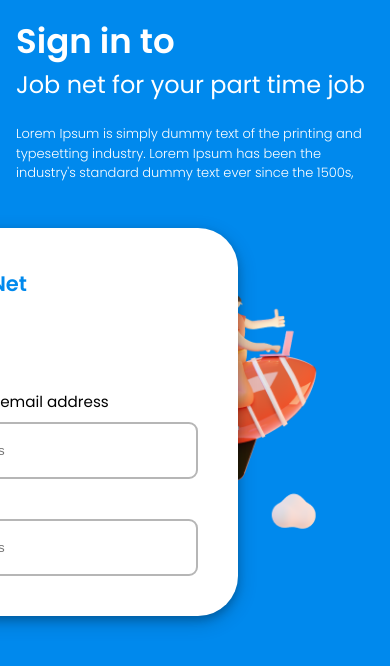
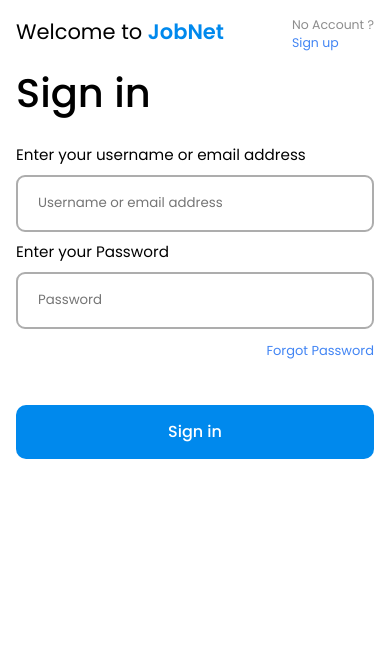
Before and after one commit to TharushiSewmini/jobnet, a React (Create React App) app: page / in a window 390 px wide. Shown: the top 666 px of the page. Built offline with nearby package versions, Linux system fonts and the light colour scheme.

Commit message:
adding responsive issues of  sign in page

```diff
--- a/src/App.css
+++ b/src/App.css
@@ -36,11 +36,12 @@
     transform: rotate(360deg);
   }
 } */
-
+@import url("https://fonts.googleapis.com/css2?family=Poppins:ital,wght@0,100;0,200;0,300;0,400;0,500;0,600");
 * {
   box-sizing: border-box;
   margin: 0;
   padding: 0;
+  font-family: "Poppins", sans-serif;
 }
 
 *::-webkit-scrollbar {
--- a/src/components/ReusableButton/index.css
+++ b/src/components/ReusableButton/index.css
@@ -0,0 +1,11 @@
+.reuable-button{
+    background-color: #0089ED;
+    height: 3.375rem;
+    width: 100%;
+    border-radius: 0.625rem;
+  border: none;
+  color: #FFFFFF;
+  font-size: 1rem;
+  font-weight: 500;
+
+}
--- a/src/components/ReusableButton/index.tsx
+++ b/src/components/ReusableButton/index.tsx
@@ -1,9 +1,7 @@
-import React from 'react'
-import "./index.css"
+import React from "react";
+import "./index.css";
 const ReusableButton = () => {
-  return (
-    <div>ReusableButton</div>
-  )
-}
+  return <button className="reuable-button">Sign in</button>;
+};
 
-export default ReusableButton
+export default ReusableButton;
--- a/src/components/SignInTextField/index.css
+++ b/src/components/SignInTextField/index.css
@@ -1,10 +1,12 @@
 
-
+.signin-textfield-container{
+border-color: rgb(182, 182, 182);
+}
 .signin-textfield-content{
     padding: 1.25rem;
     height: 3.563rem;
     width: 100%;
-    border: 2px solid rgb(182, 182, 182);
+border : 2px solid #ADADAD;
     outline: none;
     border-radius: 0.563rem;
     box-shadow: none;
--- a/src/components/SignInTextField/index.tsx
+++ b/src/components/SignInTextField/index.tsx
@@ -1,14 +1,19 @@
 import React from 'react'
 import "./index.css"
+interface SignInTextFieldProps{
+     placeHolderValue : string,
+     value : string,
+     onChange:(e:any)=> void;
 
-const SignInTextField = () => {
+}
+const SignInTextField = ({placeHolderValue , value , onChange}:SignInTextFieldProps) => {
   return (
     <div className='signin-textfield-container'>
         <input
         className='signin-textfield-content'
-        placeholder='Username or email address'
-        value={""}
-        onChange={()=>{}}
+        placeholder={placeHolderValue}
+        value={value}
+        onChange={(e)=>onChange(e)}
 
         />
     </div>
--- a/src/pages/SignInPage/index.css
+++ b/src/pages/SignInPage/index.css
@@ -14,7 +14,7 @@
   display: flex;
   flex-direction: row;
   background-color: #0089ed;
-  flex: 1;
+  flex: 2;
   padding-inline: 4.563rem;
 }
 
@@ -61,44 +61,62 @@
 }
 
 @media (max-width: 768px) {
+  .sign-in-up-right-container,
+  .sign-in-up-left-container,
+  .sign-in-paragraph,
+  .sign-down-conatiner,
   .sign-in-up-container {
-    flex-direction: column;
-    background-color: #0089ed;
-    padding-inline: 1rem;
+    display: none;
   }
 
-  .sign-in-up-right-container,
-  .sign-in-up-left-container {
+  .sign-in-main-forum-container {
+    background-color: white;
+    height: 100vh;
     width: 100%;
-    padding-top: 1rem;
+    overflow: hidden;
+    position: relative;
+    right: 0 !important;
+    left: 0 !important;
+    top: 0 !important;
+    bottom: 0 !important;
+    display: flex;
+    flex-direction: column;
+    align-items: center;
+    justify-content: center;
+    padding-bottom: 0rem !important;
+    padding-inline: 0 !important;
+    padding: 0 !important;
   }
+  .sign-in-box-white-form {
+    background-color: white;
+    width: 100% !important;
+    height: 100% !important;
+    border-radius: 0 !important;
+    box-shadow: none !important;
 
-  .sign-in-paragraph {
-    width: 100%;
-  }
-  .sign-down-conatiner {
-    display: none;
+    padding: 1rem !important;
   }
 }
+
 .sign-in-main-forum-container {
   position: absolute;
   z-index: 2;
-
   display: flex;
   top: 0;
   bottom: 0;
   flex-direction: column;
   justify-content: center;
-
+  padding-bottom: 1rem;
   right: 9.5rem;
+  padding-inline: 2rem;
 }
 .sign-in-box-white-form {
   display: flex;
   flex-direction: column;
-  width: 28.688rem;
+  width: 100%;
   padding: 2.5rem;
   background-color: white;
-
+  width: 30rem;
   border-radius: 2.5rem;
   box-shadow: 0 4px 8px 0 rgba(0, 0, 0, 0.2), 0 6px 20px 0 rgba(0, 0, 0, 0.19);
 }
@@ -122,3 +140,28 @@
   font-weight: 400;
   line-height: 2.5rem;
 }
+.signin-signin-btn {
+  padding-top: 2.75rem;
+}
+.sign-in-forget-password {
+  padding-top: 0.75rem;
+  text-align: end;
+  color: #4285f4;
+  font-weight: 400;
+  font-size: 0.813rem;
+}
+.signin-welcome-full-container {
+  display: flex;
+  flex-direction: row;
+  justify-content: space-between;
+}
+.sign-in-no-account {
+  display: flex;
+  flex-direction: column;
+  font-size: 0.78rem;
+  color: #8d8d8d;
+  font-weight: 400;
+}
+.sign-in-no-account-second {
+  color: #4285f4;
+}
--- a/src/pages/SignInPage/index.tsx
+++ b/src/pages/SignInPage/index.tsx
@@ -2,30 +2,45 @@
 import "./index.css";
 import fly from "../../assets/flying.png";
 import SignInTextField from "../../components/SignInTextField";
+import ReusableButton from "../../components/ReusableButton";
 
 const SignInPage = () => {
   return (
     <div className="sign-in-container">
       <div className="sign-in-main-forum-container">
         <div className="sign-in-box-white-form">
+          <div className="signin-welcome-full-container">
             <div className="sign-in-form-welcome">
               Welcome to <span className="sign-in-welcome-lorem">JobNet</span>
             </div>
-        <div className="sign-in-big-word">
-        Sign in
+            <div className="sign-in-no-account">
+              <span className="sign-in-no-account-first">No Account ?</span>
+              <span className="sign-in-no-account-second">Sign up</span>
             </div>
+          </div>
+
+          <div className="sign-in-big-word">Sign in</div>
 
           <div className="sign-in-enter-texts">
             Enter your username or email address
           </div>
-       <SignInTextField/>
+          <SignInTextField
+            placeHolderValue={"Username or email address"}
+            value={""}
+            onChange={()=>{}}
+          />
 
-        <div className="sign-in-enter-texts">
-        Enter your Password
+          <div className="sign-in-enter-texts">Enter your Password</div>
+
+          <SignInTextField
+            placeHolderValue={"Password"}
+            value={""}
+            onChange={()=>{}}
+          />
+          <div className="sign-in-forget-password">Forgot Password</div>
+          <div className="signin-signin-btn">
+            <ReusableButton />
           </div>
-
-        <SignInTextField/>
-
         </div>
       </div>
       <div className="sign-in-up-container">
@@ -45,9 +60,7 @@
         </div>
       </div>
 
-
       <div className="sign-down-conatiner"></div>
-
     </div>
   );
 };
```
Lines whose indentation alone changed are shown as unchanged.
